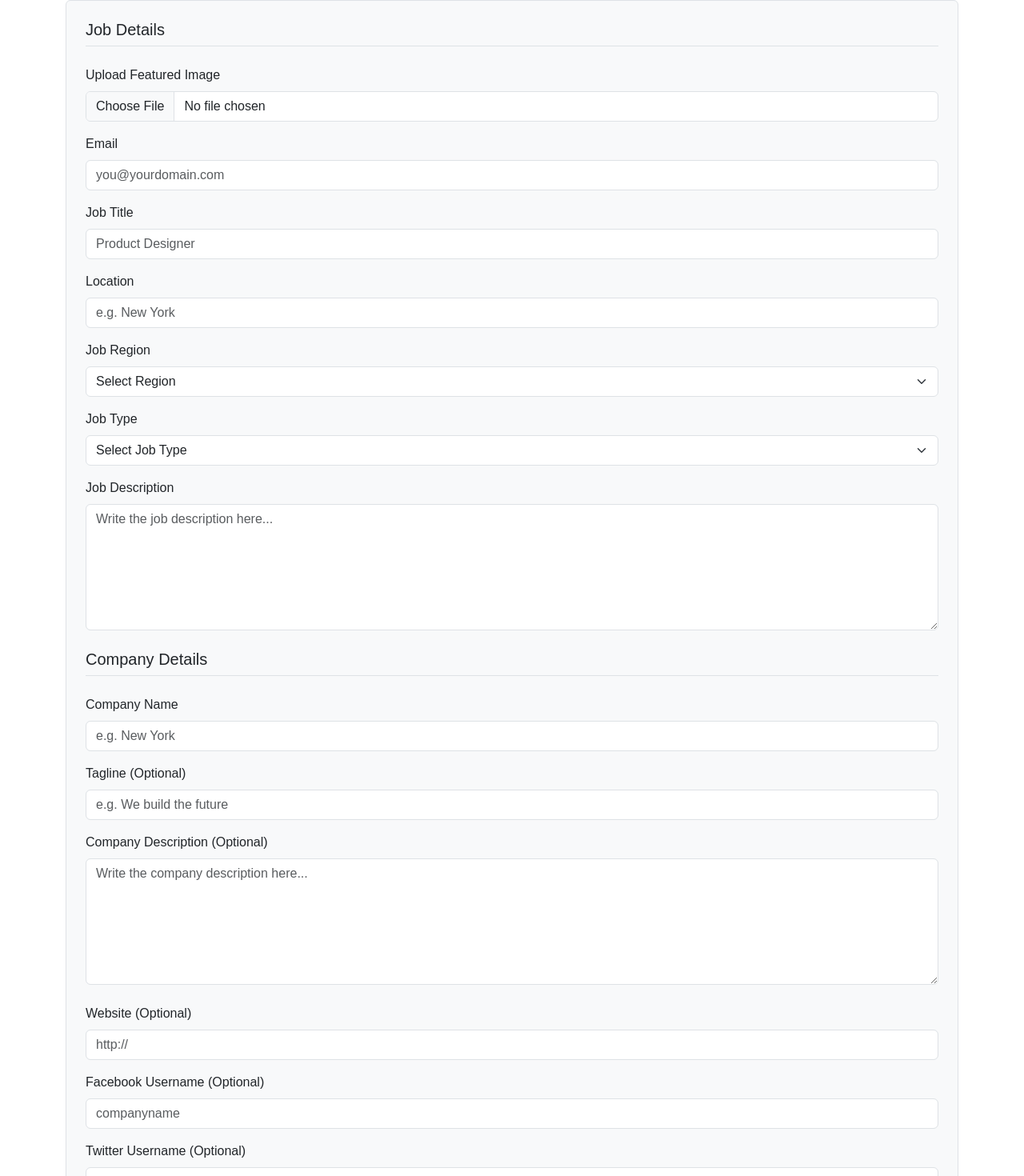
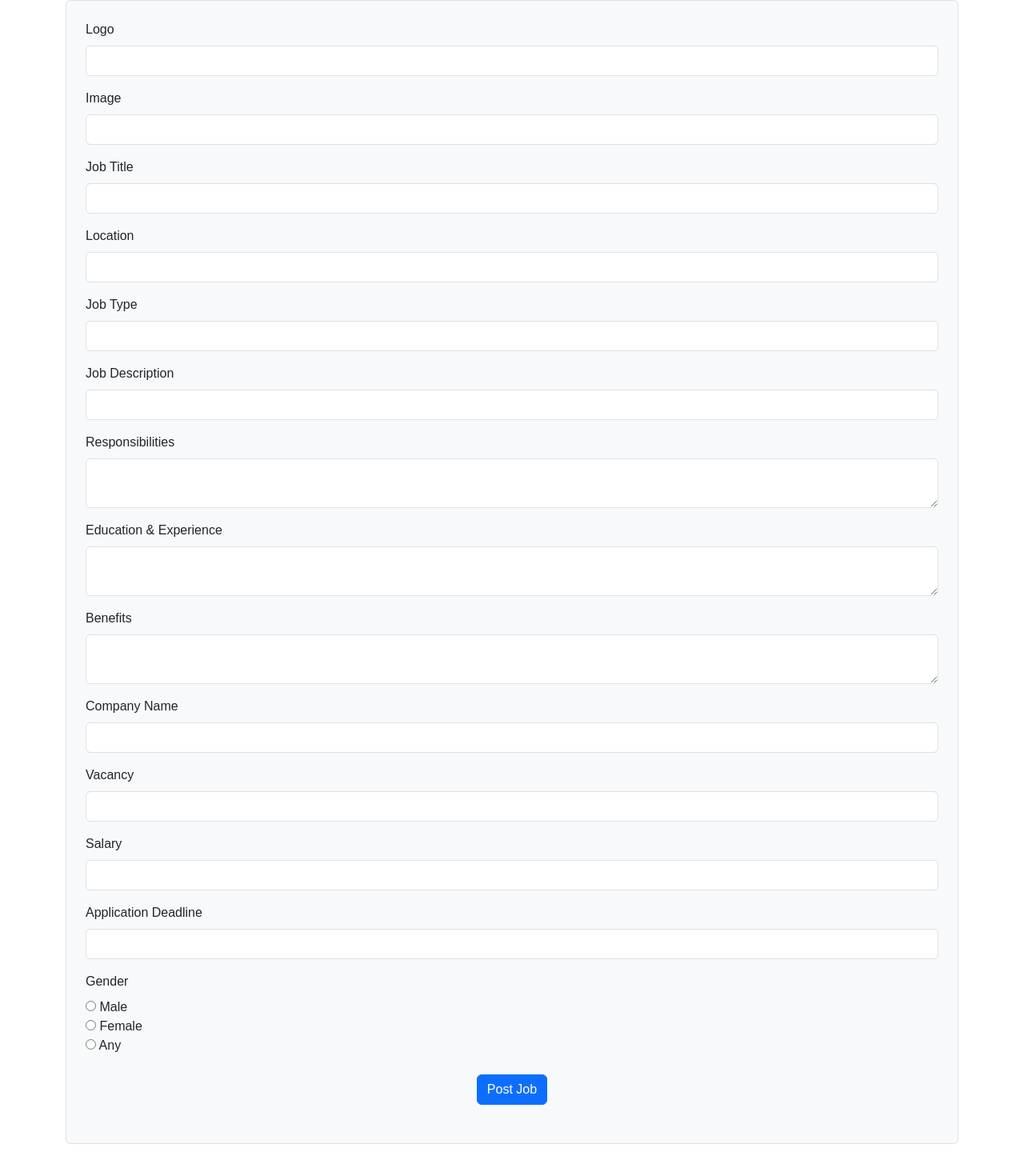
Before and after one commit to Farid13Walid/Tawtheef, a React (Create React App) app in the folder Tawtheef/: page /PostJob in a window 1280 px wide. Shown: the part 631-2101 px from the top of the page at 80% size. Built offline with nearby package versions, Linux system fonts and the light colour scheme; data requests are answered from the project's data file; a web font is replaced by a local one.

Commit message:
Add FavouriteJobs context and integrate with job components

```diff
--- a/Tawtheef/data/jobs.json
+++ b/Tawtheef/data/jobs.json
@@ -304,7 +304,68 @@
         "twitter": "#",
         "linkedin": "#"
       }
+    },
+    {
+      "id": "8",
+      "logo": "images/job_logo_1.jpg",
+      "title": "front-end",
+      "company": "smart",
+      "location": "cairo",
+      "type": "full time",
+      "image": "images/job_single_img_1.jpg",
+      "description": [
+        "html css js boootstrap react"
+      ],
+      "responsibilities": [
+        "rrrrrrrrrrrrrrrrrrrrrrrrr"
+      ],
+      "education_experience": [
+        "computer science"
+      ],
+      "benefits": [
+        "bbbbbbbbbbbbbbbbbbbbbbbbbb"
+      ],
+      "summary": {
+        "published_on": "8/12/2025",
+        "vacancy": "vvvvvvvvvvvvvvvvvvvvvvvvvvv",
+        "employment_status": "full time",
+        "job_location": "cairo",
+        "salary": "8000",
+        "gender": "Any",
+        "application_deadline": "",
+        "share_links": {
+          "facebook": "#",
+          "twitter": "#",
+          "linkedin": "#"
+        }
+      }
+    },
+    {
+      "id": "1000",
+      "logo": "images/job_logo_1.jpg",
+      "title": "fluttter",
+      "company": "",
+      "location": "cairo",
+      "type": "",
+      "image": "images/job_single_img_1.jpg",
+      "description": [],
+      "responsibilities": [],
+      "education_experience": [],
+      "benefits": [],
+      "summary": {
+        "published_on": "8/12/2025",
+        "vacancy": "",
+        "employment_status": "",
+        "job_location": "cairo",
+        "salary": "1000$",
+        "gender": "",
+        "application_deadline": "",
+        "share_links": {
+          "facebook": "#",
+          "twitter": "#",
+          "linkedin": "#"
+        }
+      }
     }
-
   ]
 }
--- a/Tawtheef/src/Components/PostJop/PostJop.jsx
+++ b/Tawtheef/src/Components/PostJop/PostJop.jsx
@@ -1,23 +1,89 @@
 import React, { useState } from "react";
 import style from "./PostJop.module.css";
 import { useJobs } from "../../context/JopContext";
+import { useNavigate } from "react-router-dom";
+
 export default function PostJop() {
+  const [jobTitle, setJobTitle] = useState("");
+  const [location, setLocation] = useState("");
+  const [jobType, setJobType] = useState("");
   const [jobDescription, setJobDescription] = useState("");
-  const [companyDescription, setCompanyDescription] = useState("");
+  const [responsibilities, setResponsibilities] = useState("");
+  const [educationExperience, setEducationExperience] = useState("");
+  const [benefits, setBenefits] = useState("");
+  const [companyName, setCompanyName] = useState("");
+  const [logo, setLogo] = useState("");
+  const [image, setImage] = useState("");
+  const [vacancy, setVacancy] = useState("");
+  const [salary, setSalary] = useState("");
+  const [gender, setGender] = useState("");
+  const [applicationDeadline, setApplicationDeadline] = useState("");
 
   const { createJob } = useJobs();
+  const navigate = useNavigate();
+
+  function removeValue() {
+    setJobTitle("");
+    setLocation("");
+    setJobType("");
+    setJobDescription("");
+    setResponsibilities("");
+    setEducationExperience("");
+    setBenefits("");
+    setCompanyName("");
+    setLogo("");
+    setImage("");
+    setVacancy("");
+    setSalary("");
+    setGender("");
+    setApplicationDeadline("");
+  }
+
   const handleSubmit = (e) => {
     e.preventDefault();
 
-    const formData = new FormData(e.target);
-    const jobData = Object.fromEntries(formData.entries()); // يحولها JSON object
+    const newJob = {
+      // id: Date.now(),
+      logo,
+      title: jobTitle,
+      company: companyName,
+      location,
+      type: jobType,
 
-    // لو عندك Textarea controlled state لازم تضيفه يدوي
-    jobData.jobDescription = jobDescription;
-    jobData.companyDescription = companyDescription;
+      image,
+      description: jobDescription
+        .split("\n")
+        .filter((line) => line.trim() !== ""),
+      responsibilities: responsibilities
+        .split("\n")
+        .filter((line) => line.trim() !== ""),
+      education_experience: educationExperience
+        .split("\n")
+        .filter((line) => line.trim() !== ""),
+      benefits: benefits.split("\n").filter((line) => line.trim() !== ""),
+      summary: {
+        published_on: new Date().toLocaleDateString(),
+        vacancy,
+        employment_status: jobType,
 
-    createJob(jobData);
+        job_location: location,
+        salary,
+        gender,
+        application_deadline: applicationDeadline,
+        share_links: {
+          facebook: "#",
+          twitter: "#",
+          linkedin: "#",
+        },
+      },
+    };
+
+    // console.log(newJob);
+    createJob(newJob);
+    removeValue();
+    navigate("/AllJobs");
   };
+
   return (
     <>
       <section className="w-100 m-0">
@@ -25,7 +91,7 @@ export default function PostJop() {
           <div className={style.layer}></div>
         </div>
         <div className={style.contactTitle}>
-          <h1 className="fw-bold">Post Jop</h1>
+          <h1 className="fw-bold">Post Job</h1>
         </div>
       </section>
 
@@ -33,27 +99,26 @@ export default function PostJop() {
         <h3 className="mb-4">Post A Job</h3>
 
         <div className="border p-4 rounded bg-light">
-          <h5 className="mb-4 border-bottom pb-2">Job Details</h5>
-
           <form id="jobForm" onSubmit={handleSubmit}>
-            {/* Featured Image */}
+            {/* Logo */}
             <div className="mb-3">
-              <label className="form-label">Upload Featured Image</label>
+              <label className="form-label">Logo</label>
               <input
-                type="file"
+                type="text"
                 className="form-control"
-                name="featuredImage"
+                value={logo}
+                onChange={(e) => setLogo(e.target.value)}
               />
             </div>
 
-            {/* Email */}
+            {/* Image */}
             <div className="mb-3">
-              <label className="form-label">Email</label>
+              <label className="form-label">Image</label>
               <input
-                type="email"
+                type="text"
                 className="form-control"
-                name="email"
-                placeholder="you@yourdomain.com"
+                value={image}
+                onChange={(e) => setImage(e.target.value)}
               />
             </div>
 
@@ -63,8 +128,8 @@ export default function PostJop() {
               <input
                 type="text"
                 className="form-control"
-                name="jobTitle"
-                placeholder="Product Designer"
+                value={jobTitle}
+                onChange={(e) => setJobTitle(e.target.value)}
               />
             </div>
 
@@ -74,56 +139,62 @@ export default function PostJop() {
               <input
                 type="text"
                 className="form-control"
-                name="location"
-                placeholder="e.g. New York"
+                value={location}
+                onChange={(e) => setLocation(e.target.value)}
               />
-            </div>
-
-            {/* Job Region */}
-            <div className="mb-3">
-              <label className="form-label">Job Region</label>
-              <select className="form-select" name="jobRegion" defaultValue="">
-                <option value="" disabled>
-                  Select Region
-                </option>
-                <option>AnyWhere</option>
-                <option>San Francisco</option>
-                <option>Palo Alto</option>
-                <option>New York</option>
-                <option>Manhattan</option>
-                <option>Ontario</option>
-                <option>Toronto</option>
-                <option>Kansas</option>
-                <option>Mountain View</option>
-              </select>
             </div>
 
             {/* Job Type */}
             <div className="mb-3">
               <label className="form-label">Job Type</label>
-              <select className="form-select" name="jobType" defaultValue="">
-                <option value="" disabled>
-                  Select Job Type
-                </option>
-                <option>Full-time</option>
-                <option>Part-time</option>
-              </select>
+              <input
+                type="text"
+                className="form-control"
+                value={jobType}
+                onChange={(e) => setJobType(e.target.value)}
+              />
             </div>
 
             {/* Job Description */}
-            <div className="mb-4">
+            <div className="mb-3">
               <label className="form-label">Job Description</label>
-              <textarea
+              <input
+                type="text"
                 className="form-control"
-                rows="6"
                 value={jobDescription}
                 onChange={(e) => setJobDescription(e.target.value)}
-                placeholder="Write the job description here..."
               />
             </div>
 
-            {/* Company Details */}
-            <h5 className="mb-4 border-bottom pb-2">Company Details</h5>
+            {/* Responsibilities */}
+            <div className="mb-3">
+              <label className="form-label">Responsibilities</label>
+              <textarea
+                className="form-control"
+                value={responsibilities}
+                onChange={(e) => setResponsibilities(e.target.value)}
+              />
+            </div>
+
+            {/* Education & Experience */}
+            <div className="mb-3">
+              <label className="form-label">Education & Experience</label>
+              <textarea
+                className="form-control"
+                value={educationExperience}
+                onChange={(e) => setEducationExperience(e.target.value)}
+              />
+            </div>
+
+            {/* Benefits */}
+            <div className="mb-3">
+              <label className="form-label">Benefits</label>
+              <textarea
+                className="form-control"
+                value={benefits}
+                onChange={(e) => setBenefits(e.target.value)}
+              />
+            </div>
 
             {/* Company Name */}
             <div className="mb-3">
@@ -131,87 +202,84 @@ export default function PostJop() {
               <input
                 type="text"
                 className="form-control"
-                name="companyName"
-                placeholder="e.g. New York"
+                value={companyName}
+                onChange={(e) => setCompanyName(e.target.value)}
               />
             </div>
 
-            {/* Tagline */}
+            {/* Vacancy */}
             <div className="mb-3">
-              <label className="form-label">Tagline (Optional)</label>
+              <label className="form-label">Vacancy</label>
               <input
                 type="text"
                 className="form-control"
-                name="tagline"
-                placeholder="e.g. We build the future"
+                value={vacancy}
+                onChange={(e) => setVacancy(e.target.value)}
               />
             </div>
 
-            {/* Company Description */}
-            <div className="mb-4">
-              <label className="form-label">
-                Company Description (Optional)
-              </label>
-              <textarea
+            {/* Salary */}
+            <div className="mb-3">
+              <label className="form-label">Salary</label>
+              <input
+                type="text"
                 className="form-control"
-                rows="6"
-                value={companyDescription}
-                onChange={(e) => setCompanyDescription(e.target.value)}
-                placeholder="Write the company description here..."
+                value={salary}
+                onChange={(e) => setSalary(e.target.value)}
               />
             </div>
 
-            {/* Website */}
+            {/* Application Deadline */}
             <div className="mb-3">
-              <label className="form-label">Website (Optional)</label>
+              <label className="form-label">Application Deadline</label>
               <input
-                type="url"
+                type="text"
                 className="form-control"
-                name="website"
-                placeholder="http://"
+                value={applicationDeadline}
+                onChange={(e) => setApplicationDeadline(e.target.value)}
               />
             </div>
 
-            {/* Social Media */}
+            {/* Gender */}
             <div className="mb-3">
-              <label className="form-label">Facebook Username (Optional)</label>
+              <label className="form-label">Gender</label>
+
+              <div>
+                <input
+                  type="radio"
+                  name="gender"
+                  value="Male"
+                  checked={gender === "Male"}
+                  onChange={(e) => setGender(e.target.value)}
+                />{" "}
+                Male
+              </div>
+
+              <div>
+                <input
+                  type="radio"
+                  name="gender"
+                  value="Female"
+                  checked={gender === "Female"}
+                  onChange={(e) => setGender(e.target.value)}
+                />{" "}
+                Female
+              </div>
+            <div>
               <input
-                type="text"
-                className="form-control"
-                name="facebook"
-                placeholder="companyname"
-              />
+                type="radio"
+                name="gender"
+                value="Any"
+                checked={gender === "Any"}
+                onChange={(e) => setGender(e.target.value)}
+              />{" "}
+              Any
+            </div>
             </div>
 
-            <div className="mb-3">
-              <label className="form-label">Twitter Username (Optional)</label>
-              <input
-                type="text"
-                className="form-control"
-                name="twitter"
-                placeholder="@companyname"
-              />
-            </div>
-
-            <div className="mb-3">
-              <label className="form-label">LinkedIn Username (Optional)</label>
-              <input
-                type="text"
-                className="form-control"
-                name="linkedin"
-                placeholder="companyname"
-              />
-            </div>
-
-            {/* Logo */}
-            <div className="mb-4">
-              <label className="form-label">Upload Logo</label>
-              <input type="file" className="form-control" name="companyLogo" />
-            </div>
-
-            {/* Submit Button */}
-            <div className="text-center my-5">
-              <button type="submit" className="btn  btn-primary btn-lg px-5">
+            {/* Submit */}
+            <div className="text-center my-4">
+              <button type="submit" className="btn btn-primary">
                 Post Job
               </button>
             </div>
--- a/Tawtheef/src/Components/ui/JobItem.js
+++ b/Tawtheef/src/Components/ui/JobItem.js
@@ -9,9 +9,7 @@ export default function JopItem({ job }) {
         key={job.id}
         className={`${styles.jobListing} d-block d-sm-flex pb-3 pb-sm-0 align-items-center`}
       >
-        <Link to={`/SingleJop/${job.id}`} className={styles.jobLink}>
-
-        </Link>
+        <Link to={`/SingleJop/${job.id}`} className={styles.jobLink}></Link>
         <div className={styles.jobListingLogo}>
           <img
             src={job.logo}
@@ -37,7 +35,7 @@ export default function JopItem({ job }) {
           <div className={styles.jobListingMeta}>
             <span
               className={`badge ${
-                job.badgeType === "success" ? "bg-success" : "bg-danger"
+                job.type === "Full Time" ? "bg-success" : "bg-danger"
               }`}
             >
               {job.type}
```
Also changed, not shown: Tawtheef/src/App.js (+7 -5 lines), Tawtheef/src/Components/Navbar/FavouriteJobs.jsx (+5 -3 lines), Tawtheef/src/Components/Navbar/Navbar.jsx (+5 -18 lines), Tawtheef/src/Components/SingleJop/SingleJop.jsx (+4 -23 lines), Tawtheef/src/context/FavouriteJobsContext.jsx (added, +38 -0 lines).
